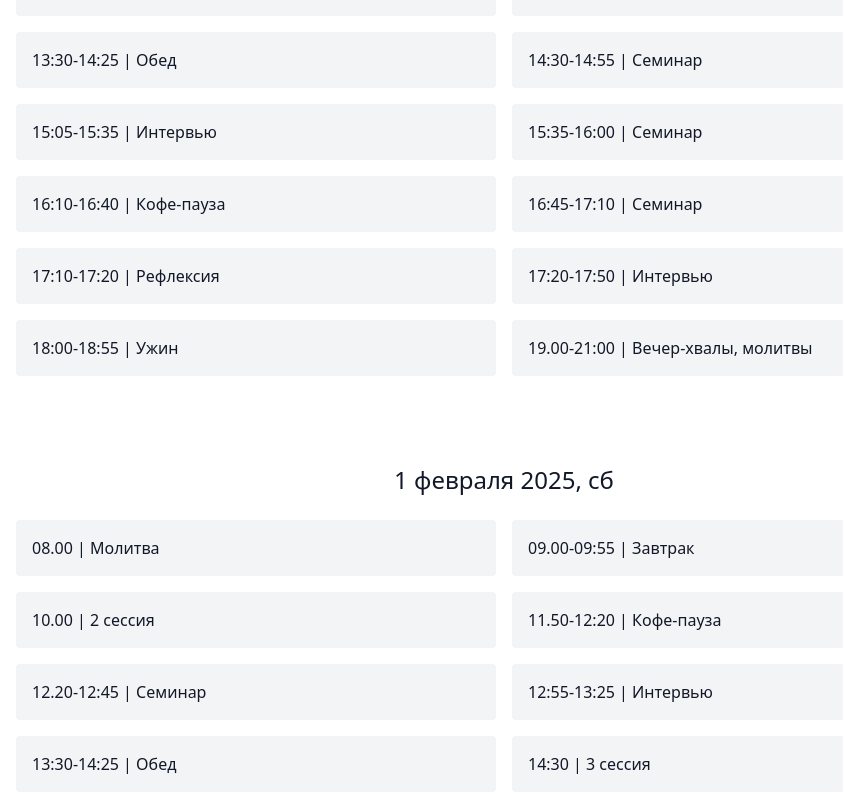
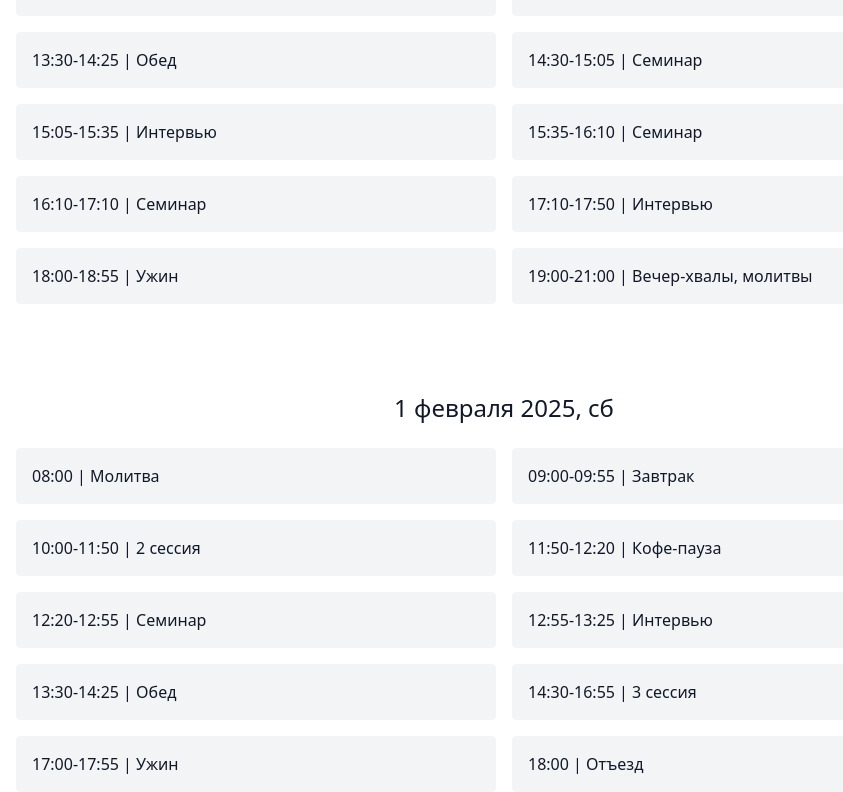
Before and after one commit to LashaLoi/fml, a Next.js app: page / in a window 1280 px wide. Shown: the part 2968-3760 px from the top of the page, without its empty margins (136-979 px from the left). Built offline with nearby package versions, Linux system fonts and the light colour scheme.

Commit message:
update program

```diff
--- a/components/Program/index.tsx
+++ b/components/Program/index.tsx
@@ -19,14 +19,14 @@ export default function Program() {
             <div className="p-2 sm:w-1/2 w-full">
               <div className="bg-gray-100 rounded flex p-4 h-full items-center">
                 <span className="title-font font-medium">
-                  10.00 | Регистрация, расселение
+                  10:00 | Регистрация, расселение
                 </span>
               </div>
             </div>
             <div className="p-2 sm:w-1/2 w-full">
               <div className="bg-gray-100 rounded flex p-4 h-full items-center">
                 <span className="title-font font-medium">
-                  11:00-13.30 | 1 сессия
+                  11:00-13:30 | 1 сессия
                 </span>
               </div>
             </div>
@@ -40,7 +40,7 @@ export default function Program() {
             <div className="p-2 sm:w-1/2 w-full">
               <div className="bg-gray-100 rounded flex p-4 h-full items-center">
                 <span className="title-font font-medium">
-                  14:30-14:55 | Семинар
+                  14:30-15:05 | Семинар
                 </span>
               </div>
             </div>
@@ -54,35 +54,21 @@ export default function Program() {
             <div className="p-2 sm:w-1/2 w-full">
               <div className="bg-gray-100 rounded flex p-4 h-full items-center">
                 <span className="title-font font-medium">
-                  15:35-16:00 | Семинар
+                  15:35-16:10 | Семинар
                 </span>
               </div>
             </div>
             <div className="p-2 sm:w-1/2 w-full">
               <div className="bg-gray-100 rounded flex p-4 h-full items-center">
                 <span className="title-font font-medium">
-                  16:10-16:40 | Кофе-пауза
+                  16:10-17:10 | Семинар
                 </span>
               </div>
             </div>
             <div className="p-2 sm:w-1/2 w-full">
               <div className="bg-gray-100 rounded flex p-4 h-full items-center">
                 <span className="title-font font-medium">
-                  16:45-17:10 | Семинар
-                </span>
-              </div>
-            </div>
-            <div className="p-2 sm:w-1/2 w-full">
-              <div className="bg-gray-100 rounded flex p-4 h-full items-center">
-                <span className="title-font font-medium">
-                  17:10-17:20 | Рефлексия
-                </span>
-              </div>
-            </div>
-            <div className="p-2 sm:w-1/2 w-full">
-              <div className="bg-gray-100 rounded flex p-4 h-full items-center">
-                <span className="title-font font-medium">
-                  17:20-17:50 | Интервью
+                  17:10-17:50 | Интервью
                 </span>
               </div>
             </div>
@@ -96,7 +82,7 @@ export default function Program() {
             <div className="p-2 sm:w-1/2 w-full">
               <div className="bg-gray-100 rounded flex p-4 h-full items-center">
                 <span className="title-font font-medium">
-                  19.00-21:00 | Вечер-хвалы, молитвы
+                  19:00-21:00 | Вечер-хвалы, молитвы
                 </span>
               </div>
             </div>
@@ -108,32 +94,34 @@ export default function Program() {
           <div className="flex flex-wrap lg:w-4/5 sm:mx-auto sm:mb-2 -mx-2">
             <div className="p-2 sm:w-1/2 w-full">
               <div className="bg-gray-100 rounded flex p-4 h-full items-center">
-                <span className="title-font font-medium">08.00 | Молитва</span>
+                <span className="title-font font-medium">08:00 | Молитва</span>
               </div>
             </div>
             <div className="p-2 sm:w-1/2 w-full">
               <div className="bg-gray-100 rounded flex p-4 h-full items-center">
                 <span className="title-font font-medium">
-                  09.00-09:55 | Завтрак
-                </span>
-              </div>
-            </div>
-            <div className="p-2 sm:w-1/2 w-full">
-              <div className="bg-gray-100 rounded flex p-4 h-full items-center">
-                <span className="title-font font-medium">10.00 | 2 сессия</span>
-              </div>
-            </div>
-            <div className="p-2 sm:w-1/2 w-full">
-              <div className="bg-gray-100 rounded flex p-4 h-full items-center">
-                <span className="title-font font-medium">
-                  11.50-12:20 | Кофе-пауза
+                  09:00-09:55 | Завтрак
                 </span>
               </div>
             </div>
             <div className="p-2 sm:w-1/2 w-full">
               <div className="bg-gray-100 rounded flex p-4 h-full items-center">
                 <span className="title-font font-medium">
-                  12.20-12:45 | Семинар
+                  10:00-11:50 | 2 сессия
+                </span>
+              </div>
+            </div>
+            <div className="p-2 sm:w-1/2 w-full">
+              <div className="bg-gray-100 rounded flex p-4 h-full items-center">
+                <span className="title-font font-medium">
+                  11:50-12:20 | Кофе-пауза
+                </span>
+              </div>
+            </div>
+            <div className="p-2 sm:w-1/2 w-full">
+              <div className="bg-gray-100 rounded flex p-4 h-full items-center">
+                <span className="title-font font-medium">
+                  12:20-12:55 | Семинар
                 </span>
               </div>
             </div>
@@ -153,13 +141,8 @@ export default function Program() {
             </div>
             <div className="p-2 sm:w-1/2 w-full">
               <div className="bg-gray-100 rounded flex p-4 h-full items-center">
-                <span className="title-font font-medium">14:30 | 3 сессия</span>
-              </div>
-            </div>
-            <div className="p-2 sm:w-1/2 w-full">
-              <div className="bg-gray-100 rounded flex p-4 h-full items-center">
                 <span className="title-font font-medium">
-                  14:30-15:05 | Worship
+                  14:30-16:55 | 3 сессия
                 </span>
               </div>
             </div>
```
